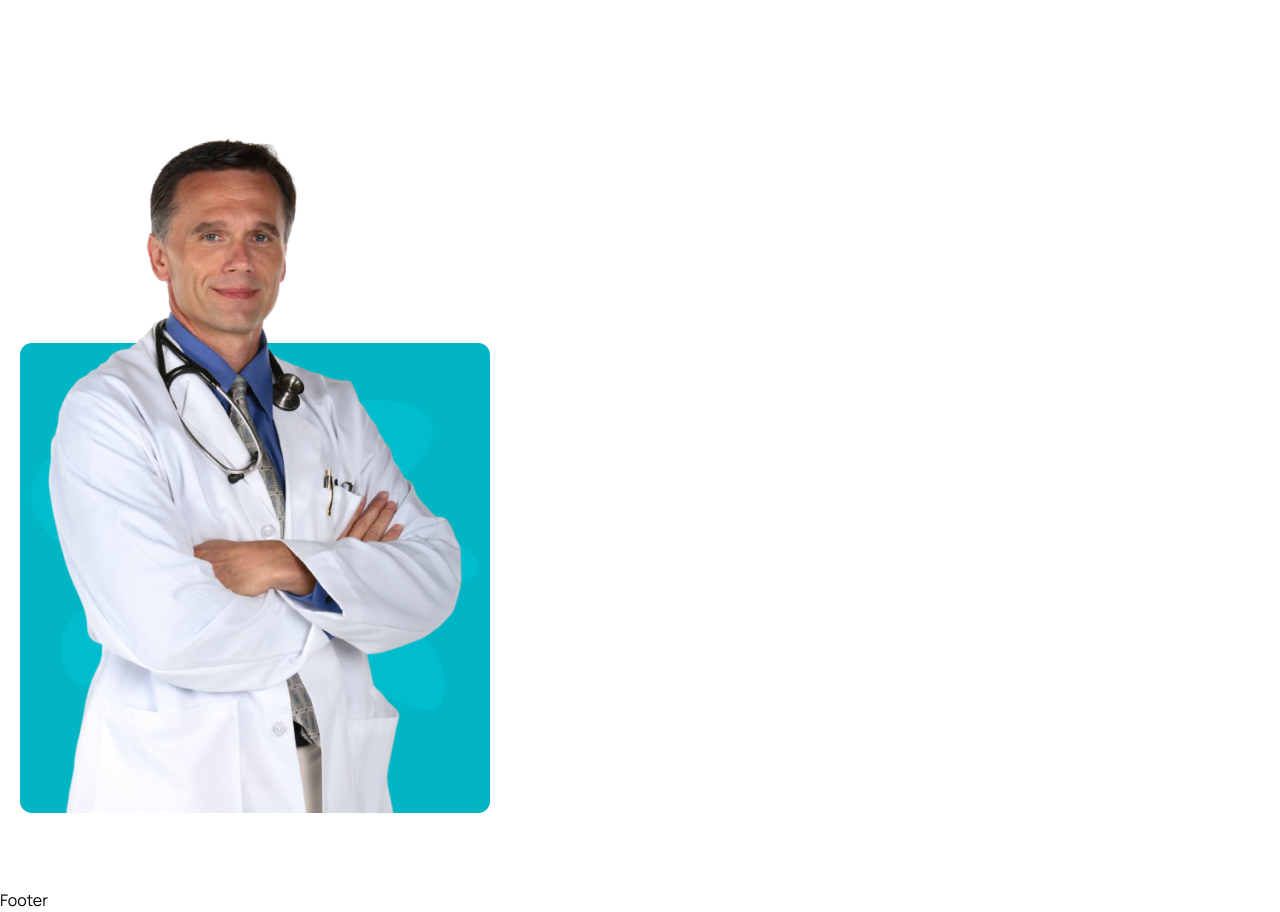
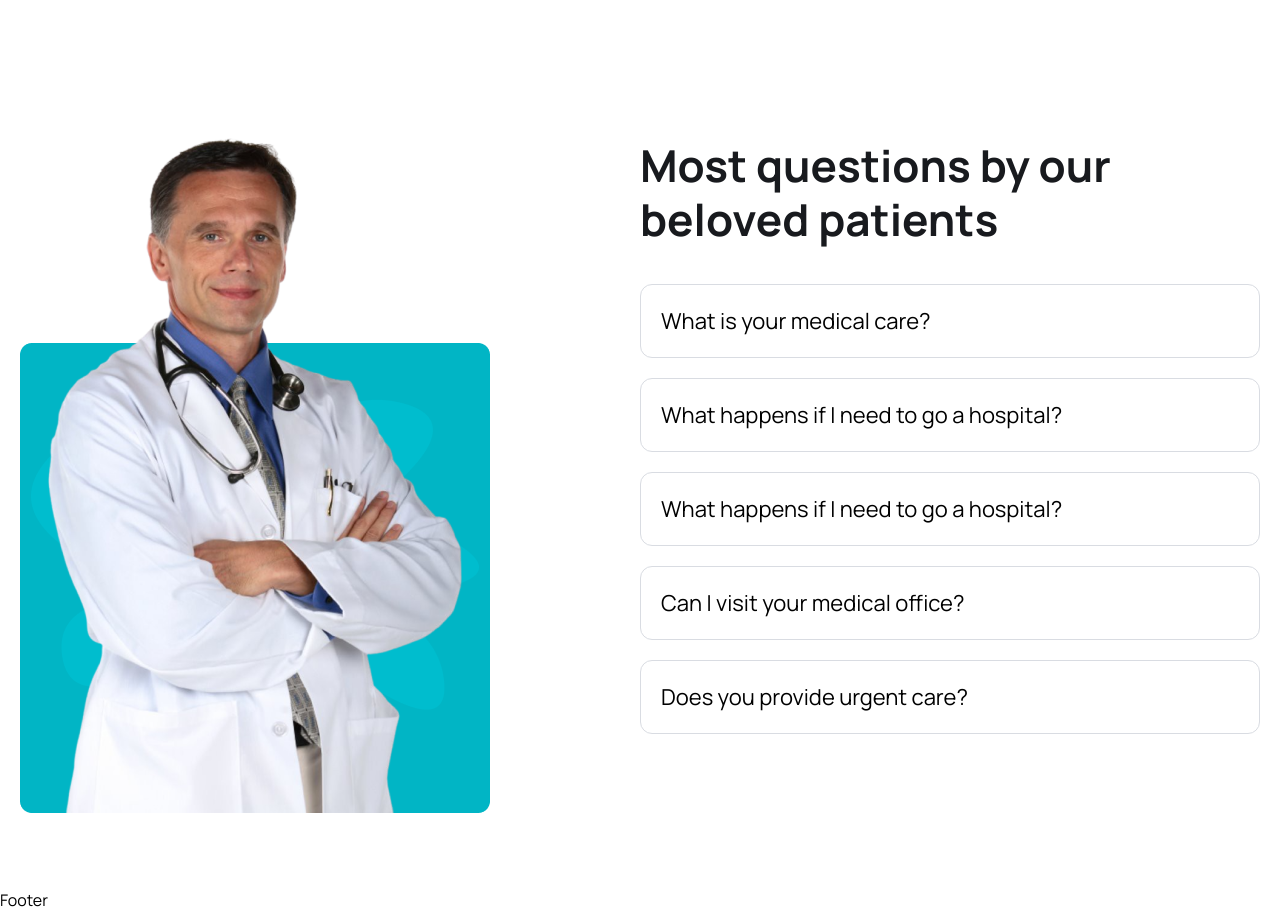
Before and after one commit to MacSmitty8/MERN-Medicare-Booking, a React (Vite) app in the folder frontend/: page / in a window 1280 px wide. Shown: the part 4900-5812 px from the top of the page. Built offline with nearby package versions, Linux system fonts and the light colour scheme.

Commit message:
Made adjustments to the list and added a toggle

```diff
--- /dev/null
+++ b/frontend/src/components/FAQ/FAQItem.jsx
@@ -0,0 +1,14 @@
+import { useState } from "react"
+
+const FAQItem = ({item}) => {
+  return (
+    <div className="p-3 lg:p-5 rounded-[12px] border border-solid border-[#D9DCE2]
+    mb-5 cursor-pointer">
+        <div className="flex items-center justify-between gap-5">
+            <h4 className="text-[16px] leading-7 lg:text-[22px] lg:leading-8">{item.question}</h4>
+        </div>
+    </div>
+  )
+}
+
+export default FAQItem
--- /dev/null
+++ b/frontend/src/components/FAQ/FAQList.jsx
@@ -0,0 +1,14 @@
+import {faqs} from './../../assets/data/faqs'
+import FAQItem from './FAQItem'
+
+const FAQList = () => {
+  return (
+    <ul className='mt-[38px]'>
+      {faqs.map((item,index) =>
+      <FAQItem item={item}
+      key={index} />)}
+    </ul>
+  )
+}
+
+export default FAQList
--- a/frontend/src/pages/Home.jsx
+++ b/frontend/src/pages/Home.jsx
@@ -14,6 +14,7 @@ import {BsArrowRight} from 'react-icons/bs'
 import About from '../components/About/About'
 import ServiceList from '../components/Services/ServiceList'
 import DoctorList from '../components/Doctors/DoctorList'
+import FAQList from '../components/FAQ/FAQList'
 
 const Home = () => {
   return <>
@@ -228,6 +229,10 @@ const Home = () => {
           <div className='container'>
             <div className='flex justify-between-gap-[50px] lg:gap-0'>
               <div className='w-1/2 hidden md:block'><img src={faqImg} alt=''></img></div>
+              <div className='w-full md:w-1/2'>
+                <h2 className='heading'>Most questions by our beloved patients</h2>
+                <FAQList />
+              </div>
             </div>
           </div>
         </section>
```
